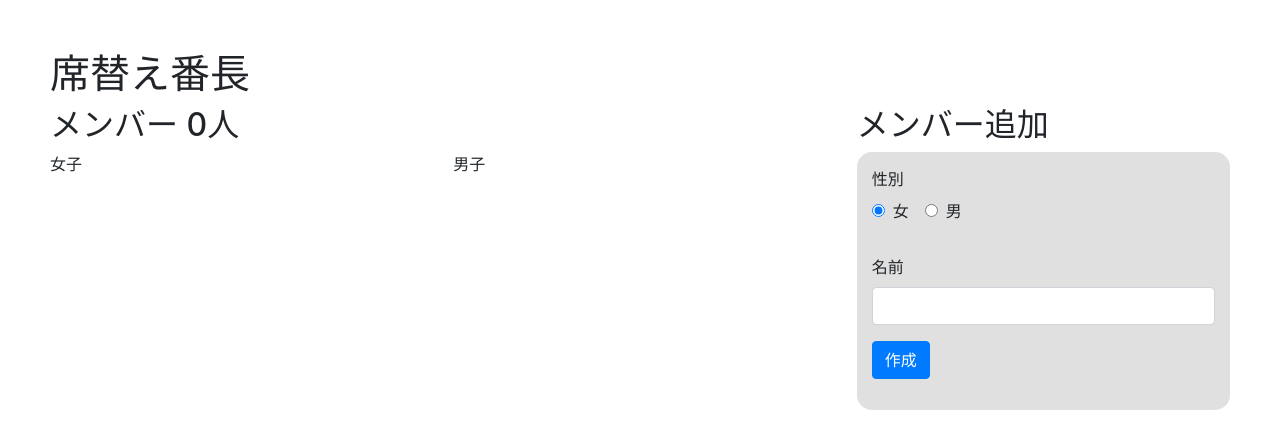
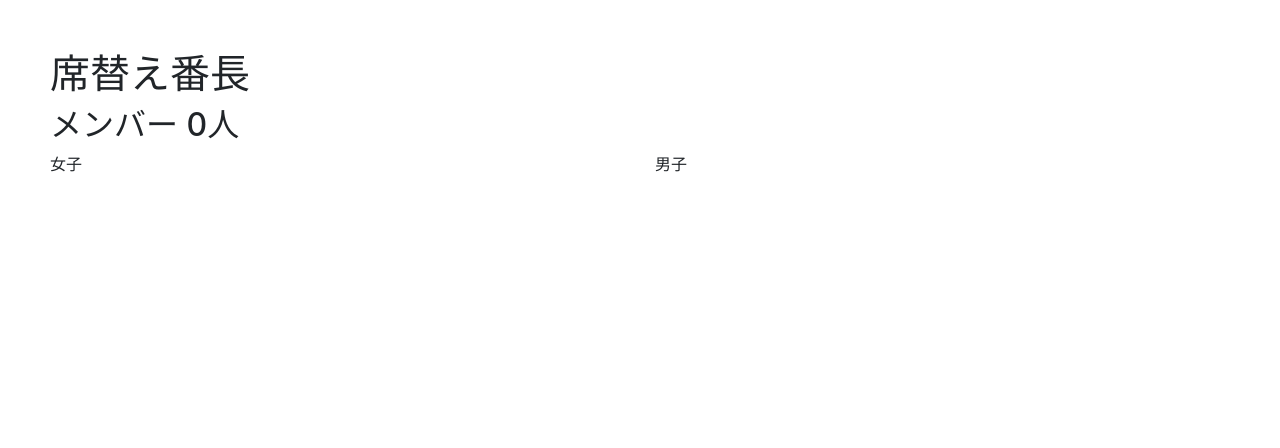
Before and after one commit to yoshioka-s/VueHandson, a Vue app: page / in a window 1280 px wide. Shown: the top 448 px of the page. Built offline with nearby package versions, Linux system fonts and the light colour scheme.

Commit message:
Vue router

```diff
--- a/src/App.vue
+++ b/src/App.vue
@@ -2,66 +2,22 @@
   <div id="app">
     <h1>席替え番長</h1>
     <div class="row page">
-      <div class="col-sm-8">
-        <h2>メンバー {{ members.length }}人</h2>
-        <div class="row">
-          <div class="col-sm-6">
-            <p>女子</p>
-            <member-list :members="girls"></member-list>
-          </div>
-          <div class="col-sm-6">
-            <p>男子</p>
-            <member-list :members="boys"></member-list>
-          </div>
-        </div>
-        <button v-if="members.length > 0" v-on:click="shuffle" class="btn btn-success">席替え</button>
-      </div>
-
-      <div class="col-sm-4">
-        <h2>メンバー追加</h2>
-        <member-form @saveMember="addMember"></member-form>
-      </div>
+      <router-view></router-view>
     </div>
   </div>
 </template>
 
 <script>
-import _ from 'lodash'
-import MemberForm from './components/MemberForm.vue'
-import MemberList from './components/MemberList.vue'
-
 export default {
   name: 'App',
-  components: {
-    MemberForm,
-    MemberList,
-  },
   data () {
     return {
       members: [],
     }
   },
   computed: {
-    sortedMembers () {
-      return _.sortBy(this.members, 'ordering')
-    },
-    boys () {
-      return this.sortedMembers.filter(member => {
-        return member.sex === '男'
-      })
-    },
-    girls () {
-      return this.sortedMembers.filter(member => {
-        return member.sex === '女'
-      })
-    },
   },
   methods: {
-    shuffle () {
-      _(this.members)
-      .shuffle()
-      .each((member, i) => member.ordering = i)
-    },
     addMember (member) {
       member.ordering = this.members.length
       this.members.push(member)
--- /dev/null
+++ b/src/components/MemberLists.vue
@@ -0,0 +1,59 @@
+<template>
+  <div class="col-sm-12">
+    <h2>メンバー {{ members.length }}人</h2>
+    <div class="row">
+      <div class="col-sm-6">
+        <p>女子</p>
+        <member-list :members="girls"></member-list>
+      </div>
+      <div class="col-sm-6">
+        <p>男子</p>
+        <member-list :members="boys"></member-list>
+      </div>
+    </div>
+    <button v-if="members.length > 0" v-on:click="shuffle" class="btn btn-success">席替え</button>
+  </div>
+</template>
+
+<script>
+import _ from 'lodash'
+import MemberList from './MemberList.vue'
+
+export default {
+  name: 'MemberLists',
+  components: {
+    MemberList,
+  },
+  data () {
+    return {
+      members: [],
+    }
+  },
+  computed: {
+    sortedMembers () {
+      return _.sortBy(this.members, 'ordering')
+    },
+    boys () {
+      return this.sortedMembers.filter(member => {
+        return member.sex === '男'
+      })
+    },
+    girls () {
+      return this.sortedMembers.filter(member => {
+        return member.sex === '女'
+      })
+    },
+  },
+  methods: {
+    shuffle () {
+      _(this.members)
+      .shuffle()
+      .each((member, i) => member.ordering = i)
+    },
+    addMember (member) {
+      member.ordering = this.members.length
+      this.members.push(member)
+    }
+  }
+}
+</script>
--- a/src/main.js
+++ b/src/main.js
@@ -1,10 +1,30 @@
 import Vue from 'vue'
+import VueRouter from 'vue-router'
 import 'bootstrap/dist/css/bootstrap.min.css'
 import 'font-awesome/css/font-awesome.min.css'
 import App from './App.vue'
+import MemberLists from './components/MemberLists.vue'
+import MemberForm from './components/MemberForm.vue'
 
 Vue.config.productionTip = false
+Vue.use(VueRouter)
 
+const routes = [
+  {
+    name: 'memberLists',
+    path: '/',
+    component: MemberLists
+  }, {
+    name: 'memberForm',
+    path: '/form',
+    component: MemberForm
+  }
+]
+const router = new VueRouter({
+  mode: 'history',
+  routes
+})
 new Vue({
-  render: h => h(App)
+  render: h => h(App),
+  router
 }).$mount('#app')
```
